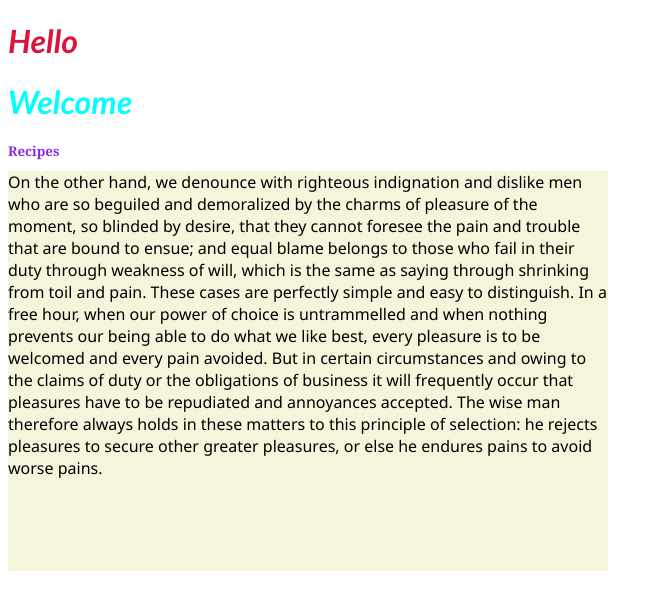
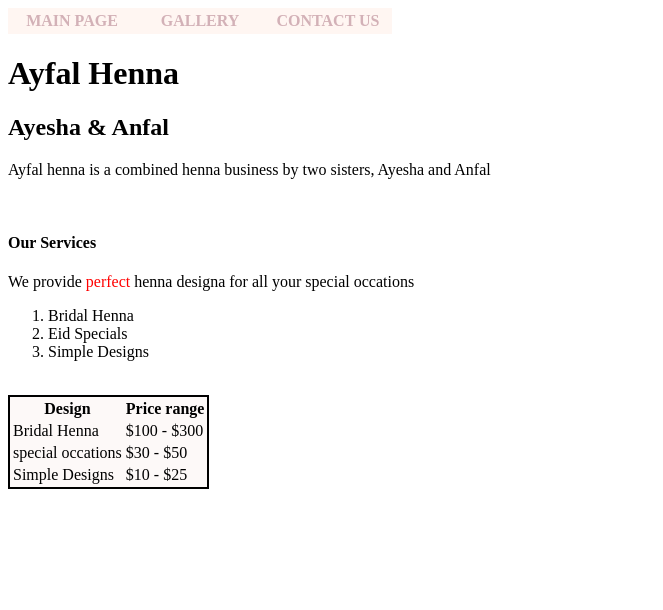
Before and after one commit to Anfal16/Anfal16.github.io, a plain HTML site: page index.html in a window 1280 px wide. Shown: the whole page, without its empty margins (0-663 px from the left). Drawn offline with Linux system fonts and the light colour scheme.

Commit message:
Renaming index and removing extra files

```diff
--- a/index.html
+++ b/index.html
@@ -1,21 +1,88 @@
 <!DOCTYPE html>
 <html>
     <head>
-        <link rel="stylesheet" href="./styles/styles.css">
-        <title>
-            My first repo
-        </title>
+        <title>Ayfal Henna</title>
+        <style type="text/css">
+            ul{
+                list-style-type: none;
+                margin: 0;
+                padding: 0;
+                overflow: hidden;
+            }
+            a:link, a:visited{
+                display: block;
+                font-weight: bold;
+                color: #D3B1B7;
+                background-color: #FFF6F2;
+                width: 120px;
+                text-align: center;
+                padding: 4px;
+                text-transform: uppercase;
+                text-decoration: none;
+
+            }
+            a:hover, a:active{
+                background-color: #FDF9F8;
+            }
+            li{
+                float: left;
+            }
+        </style>
     </head>
+
     <body>
-        <h1>
-            Hello
-        </h1>
-        <h1 class="title">
-            Welcome
-        </h1>
-        <h2 class="title">Recipes</h2>
-        <div id="main">
-            On the other hand, we denounce with righteous indignation and dislike men who are so beguiled and demoralized by the charms of pleasure of the moment, so blinded by desire, that they cannot foresee the pain and trouble that are bound to ensue; and equal blame belongs to those who fail in their duty through weakness of will, which is the same as saying through shrinking from toil and pain. These cases are perfectly simple and easy to distinguish. In a free hour, when our power of choice is untrammelled and when nothing prevents our being able to do what we like best, every pleasure is to be welcomed and every pain avoided. But in certain circumstances and owing to the claims of duty or the obligations of business it will frequently occur that pleasures have to be repudiated and annoyances accepted. The wise man therefore always holds in these matters to this principle of selection: he rejects pleasures to secure other greater pleasures, or else he endures pains to avoid worse pains.
-        </div>
+        <!--Adding the nav bar-->
+            <ul>
+                <li><a href="Main.html" target="_blank"> Main Page</a></li>
+                <li><a href="Gallery.html" target="_blank"> Gallery </a></li>
+                <li><a href="Contact.html" target="_blank"> Contact Us </a></li>
+
+            </ul>
+            <!--The main header-->
+            <h1>Ayfal Henna</h1>
+            <!--Adding the artist names underneath the main header-->
+            <h2>Ayesha & Anfal </h2>
+            <p> Ayfal henna is a combined henna business by two sisters, Ayesha and Anfal</p>
+            <br>
+            <div>
+            <h4>Our Services</h4>
+            <p>We provide <span style="color: red;">perfect</span> henna designa for all your special occations</p>
+            </div>
+            <!--Creating an ordered list for the services provided-->
+            <ol type="1" start="1">
+                <li>Bridal Henna</li>
+                <br>
+                <li>Eid Specials</li>
+                <br>
+                <li>Simple Designs</li>
+            </ol>
+            <br>
+            <br>
+            <!--Creating a table with each design and their price range-->
+            <table style="background-color:#FDF9F8 ;border: 2px; border-style: solid;">
+                <th>
+                    Design
+                </th>
+                <th>
+                    Price range
+                </th>
+                <tr>
+                    <td>Bridal Henna</td>
+                    <td>$100 - $300 </td>
+                </tr>
+                <tr>
+                    <td>special occations</td>
+                    <td>$30 - $50</td>
+                </tr>
+                <tr>
+                    <td>Simple Designs</td>
+                    <td>$10 - $25 </td>
+                </tr>
+
+            </table>
+
+
+
+
     </body>
 </html>
--- a/styles/styles.css
+++ /dev/null
@@ -1,23 +0,0 @@
-h1{
-    font-size: xx-large;
-    font-style: italic;
-    color: crimson;
-    font-family: 'Gill Sans', 'Gill Sans MT', Calibri, 'Trebuchet MS', sans-serif;
-}
-
-h1.title{
-    color: aqua;
-}
-h2.title{
-    font-size: smaller;
-    color: blueviolet;
-    font-family: Georgia, 'Times New Roman', Times, serif;
-}
-
-#main{
-    background-color:beige;
-    width: 600px;
-    height: 400px;
-    font-family: 'Segoe UI', Tahoma, Geneva, Verdana, sans-serif;
-    font-size: medium;
-}
```
Also changed, not shown: index_.html (deleted, +0 -88 lines).
